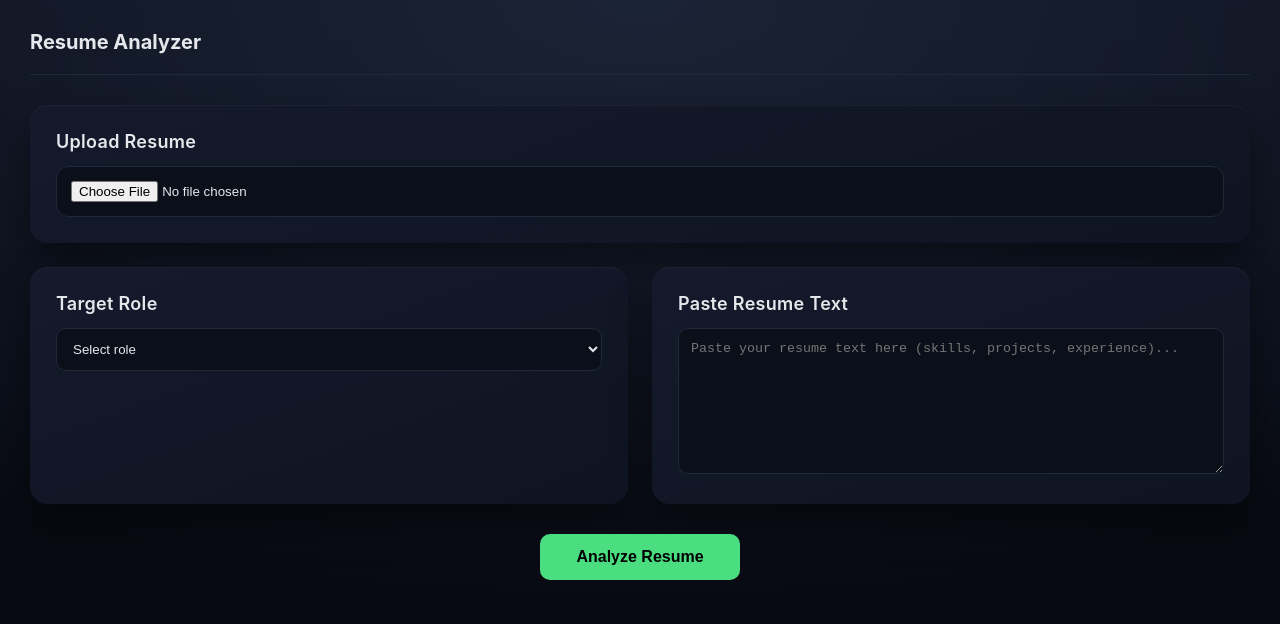
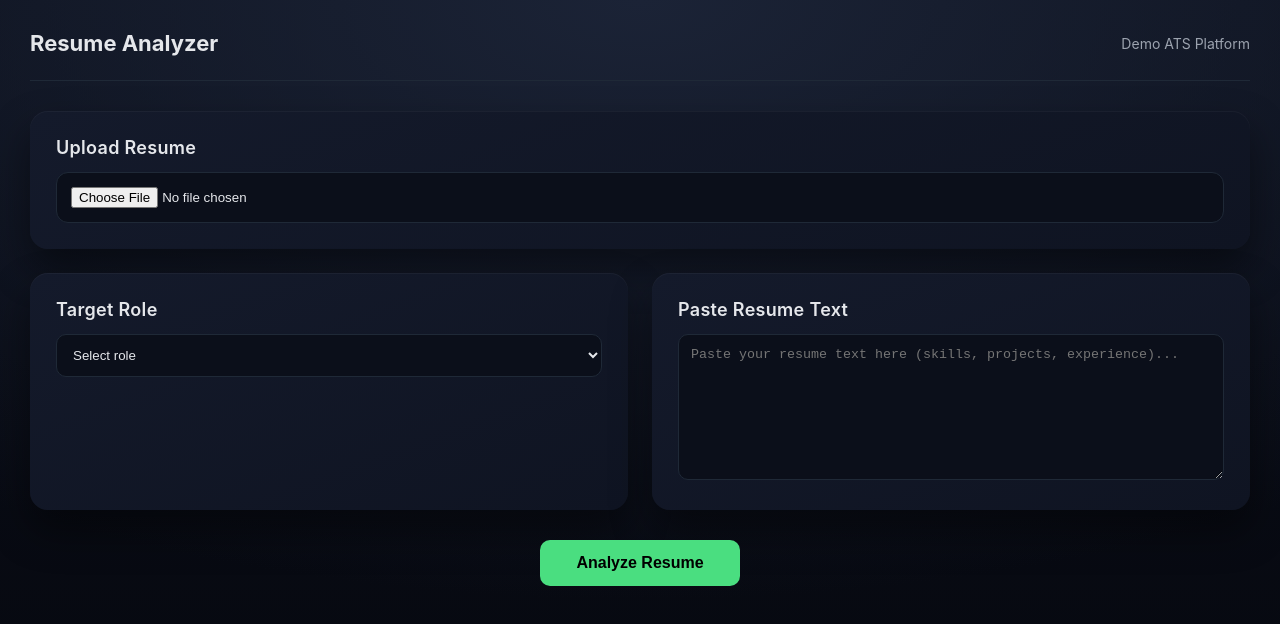
Before and after one commit to suki2811/resume-analyzer-ui, a React (Vite) app: page / in a window 1280 px wide. Both pictures are taken after a click on the button "Analyze Resume →". Shown: the top 624 px of the page. Built offline with nearby package versions, Linux system fonts and the light colour scheme.

Commit message:
Update Navbar.jsx

```diff
--- a/src/components/Navbar.jsx
+++ b/src/components/Navbar.jsx
@@ -2,13 +2,20 @@ export default function Navbar() {
   return (
     <div
       style={{
-        fontSize: "20px",
-        fontWeight: "bold",
-        paddingBottom: "20px",
+        display: "flex",
+        justifyContent: "space-between",
+        alignItems: "center",
+        paddingBottom: "24px",
         borderBottom: "1px solid #1f2937",
       }}
     >
-      Resume Analyzer
+      <div style={{ fontSize: "22px", fontWeight: "700" }}>
+        Resume Analyzer
+      </div>
+
+      <div style={{ color: "#9ca3af", fontSize: "14px" }}>
+        Demo ATS Platform
+      </div>
     </div>
   );
 }
```
